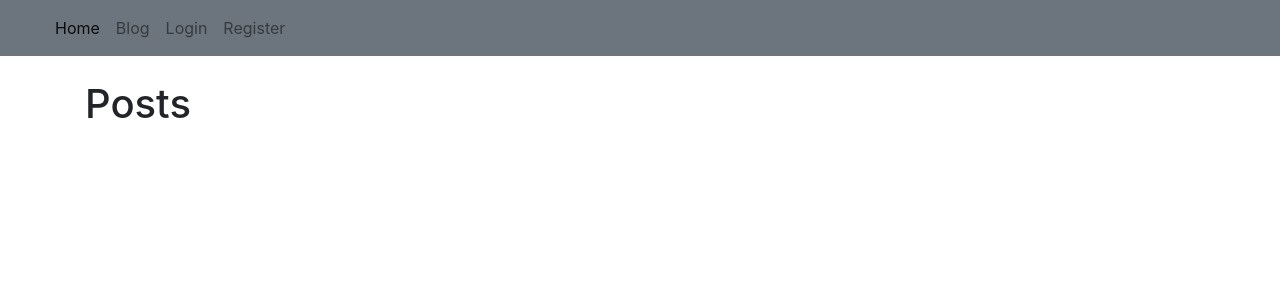
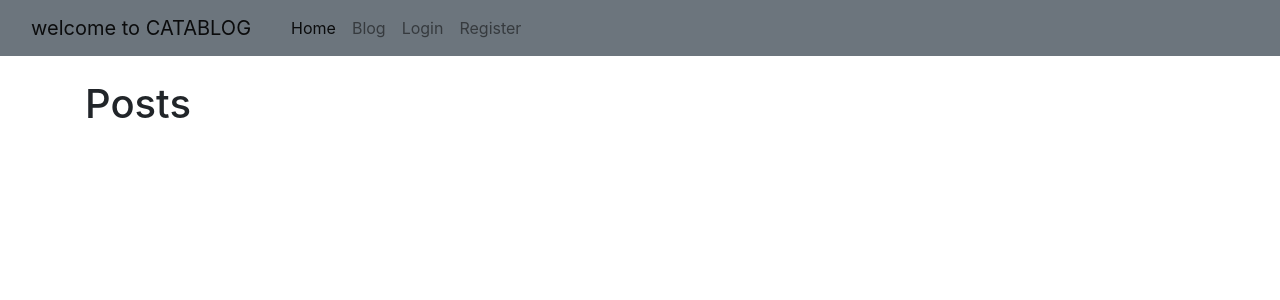
Before and after one commit to MABSWE/PP4, a Django app: page / in a window 1280 px wide. Shown: the top 300 px of the page. Run offline with Django 4.2, Linux system fonts and the light colour scheme; data that the repository does not hold is empty.

Commit message:
Add name to blog and url to home

```diff
--- a/blog/templates/base.html
+++ b/blog/templates/base.html
@@ -13,7 +13,7 @@
   <body>
     <nav class="navbar navbar-expand-lg bg-secondary navbar-light">
         <div class="container-fluid">
-            <a class="navbar-brand d-none" href="#">Navbar</a>
+            <a class="navbar-brand" href="{% url 'home' %}">welcome to CATABLOG</a>
           <a class="navbar-brand" href="#"></a>
           <button class="navbar-toggler" type="button" data-bs-toggle="collapse" data-bs-target="#navbarNavAltMarkup" aria-controls="navbarNavAltMarkup" aria-expanded="false" aria-label="Toggle navigation">
             <span class="navbar-toggler-icon"></span>
```
